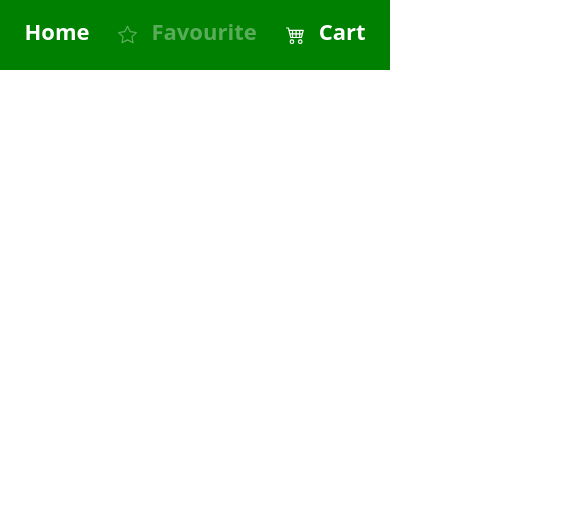
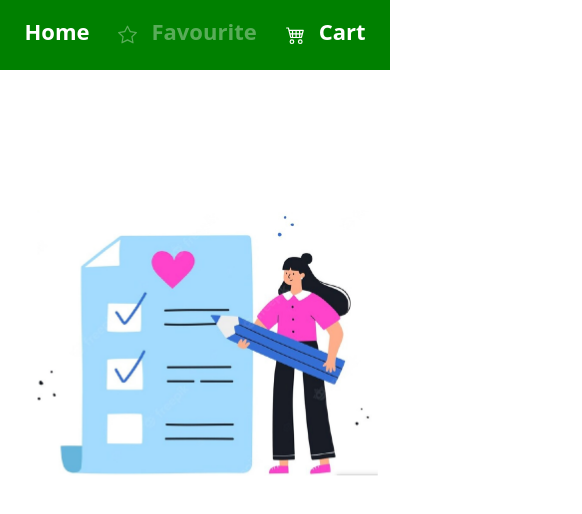
Before and after one commit to sergejmiroshnichenko/quadcopter, a React (Create React App) app in the folder quadcopter/: page /favourite in a window 390 px wide. Shown: the top 514 px of the page, 582 px wide, since content can reach past the window. Built offline with nearby package versions, Linux system fonts and the light colour scheme.

Commit message:
add svg for empty favourite

```diff
--- a/quadcopter/src/components/Cart/Cart.module.scss
+++ b/quadcopter/src/components/Cart/Cart.module.scss
@@ -13,10 +13,6 @@
   margin-top: 125px;
 }
 
-.dollar {
-  font-size: 14px;
-}
-
 .counter {
   font-size: 14px;
   color: white;
@@ -30,7 +26,7 @@
 }
 
 .empty {
-  margin-top: 150px;
+  margin-top: 110px;
 }
 
 @media (min-width: 320px) and (max-width: 480px) {
--- a/quadcopter/src/components/CartItem/CartItem.js
+++ b/quadcopter/src/components/CartItem/CartItem.js
@@ -5,7 +5,6 @@ import {ReactComponent as Minus} from "../../assets/icon_minus.svg";
 import {ReactComponent as CartDelete} from "../../assets/delete_cart.svg";
 import Modal from '../Modal/Modal';
 import {useState} from "react";
-
 
 
 
@@ -36,7 +35,7 @@ const CartItem = ({ name, srs, code, color, price, count, increase, decrease, de
             </div>
             <div className={styles.flex}>
                 <div>
-                    <button className={styles.minus} onClick={() => decrease(name)} ><Minus /></button>
+                    <button className={styles.minus} onClick={() => decrease(name)} > <Minus /></button>
                 </div>
                 <div className={styles.blockCount}>
                     <p className={styles.count}>{count}</p>
--- a/quadcopter/src/components/CartItem/CartItem.module.scss
+++ b/quadcopter/src/components/CartItem/CartItem.module.scss
@@ -36,7 +36,8 @@
   border: none;
   background: white;
   transform: translateY(14%);
-  opacity: 0.85
+  opacity: 0.85;
+  transition: 0.5s ease;
 }
 
 .minus {
@@ -44,7 +45,7 @@
   background: white;
   width: 42px;
   transform: translateY(14%);
-  opacity: 0.85
+  opacity: 0.85;
 }
 
 .flex {
--- a/quadcopter/src/components/Modal/Modal.module.scss
+++ b/quadcopter/src/components/Modal/Modal.module.scss
@@ -168,12 +168,10 @@
                 .question {
                     margin-top: 14px;
                     font-size: 16px;
-                    font-weight: 300;
                 }
 
                 .answer {
                     font-size: 16px;
-                    font-weight: 500;
                 }
             }
 
--- a/quadcopter/src/components/ProductItem/ProductItem.js
+++ b/quadcopter/src/components/ProductItem/ProductItem.js
@@ -1,8 +1,8 @@
+import React from 'react';
 import styles from './ProductItem.module.scss'
 import { ReactComponent as StarIcon } from "../../assets/star_icon.svg";
 import { ReactComponent as StarFavourite } from "../../assets/star_favourite.svg";
 import { ReactComponent as Cart } from "../../assets/cart.svg";
-
 import 'bootstrap/dist/css/bootstrap.min.css';
 import { Button } from "react-bootstrap";
 import { useState } from "react";
@@ -14,7 +14,6 @@ import PropTypes from 'prop-types';
 
 const ProductItem = ({ name, price, srs, code, color, addToCart, toFavourite, isFavourite }) => {
 
-
     const [modal, setModal] = useState(false);
 
     const drawFavourite = () => {
@@ -22,7 +21,7 @@ const ProductItem = ({ name, price, srs, code, color, addToCart, toFavourite, is
     }
 
     const openModal = () => {
-        setModal(true)
+        setModal(true);
     }
 
     const closeModal = () => {
@@ -30,7 +29,6 @@ const ProductItem = ({ name, price, srs, code, color, addToCart, toFavourite, is
     }
 
     return (
-
         <div className={styles.productFlex}>
 
             {modal && <Modal name={name} price={price} text={'Are you sure you want to buy :'} closeModal={closeModal} addToCart={addToCart} />}
--- a/quadcopter/src/components/Products/Products.js
+++ b/quadcopter/src/components/Products/Products.js
@@ -2,15 +2,20 @@ import ProductItem from '../ProductItem/ProductItem';
 import styles from './Products.module.scss'
 import PropTypes from 'prop-types';
 import React from 'react';
+import {ReactComponent as Favor} from "../../assets/favourite.svg";
 
 
-
-const Products = ({ data, addToCart, toFavourite }) => {
+const Products = ({data, addToCart, toFavourite}) => {
 
     return (
-        <ul className={styles.wrapper}>
-            { data && data.map( (item,index) => <li key={index}> <ProductItem {...item} addToCart={addToCart} toFavourite={toFavourite} /> </li> )}
-        </ul>
+        <>
+            <ul className={styles.wrapper}>
+                {data && data.map((item, index) => <li key={index}><ProductItem {...item} addToCart={addToCart} toFavourite={toFavourite}/></li>)}
+            </ul>
+            <p className={styles.favor}> {data.length === 0 && <Favor />} </p>
+
+
+        </>
     )
 };
 
@@ -22,8 +27,10 @@ Products.propTypes = {
 }
 
 Products.defaultProps = {
-    addToCart: () => {},
-    toFavourite: () => {},
+    addToCart: () => {
+    },
+    toFavourite: () => {
+    },
 
 }
 
--- a/quadcopter/src/components/Products/Products.module.scss
+++ b/quadcopter/src/components/Products/Products.module.scss
@@ -8,6 +8,11 @@
 
 li{
     list-style: none;
+}
+
+.favor{
+    margin-left: 17%;
+    margin-top: 95px;
 }
 
 
@@ -21,4 +26,9 @@ li{
     li{
         margin-bottom: 30px;
     }
+
+    .favor {
+        margin-left: 0;
+        padding-right: 10px;
+    }
 }
--- a/quadcopter/src/components/ScrollToUp/ScrollToUpButton.js
+++ b/quadcopter/src/components/ScrollToUp/ScrollToUpButton.js
@@ -34,6 +34,7 @@ const ScrollToUpButton = () => {
                 width: '50px',
                 height: '50px',
                 fontSize: '26px',
+                cursor: 'pointer'
             }} onClick={scrollUp}>
                 </ScrollUpIcon>
             }
--- a/quadcopter/src/pages/HomePages/HomePages.js
+++ b/quadcopter/src/pages/HomePages/HomePages.js
@@ -1,5 +1,6 @@
 import Products from "../../components/Products/Products";
 import PropTypes from "prop-types";
+
 
 
 
```
Also changed, not shown: quadcopter/src/Routers/Routers.js (+1 -16 lines), quadcopter/src/assets/cart_empty.svg, quadcopter/src/assets/favourite.svg (added).
